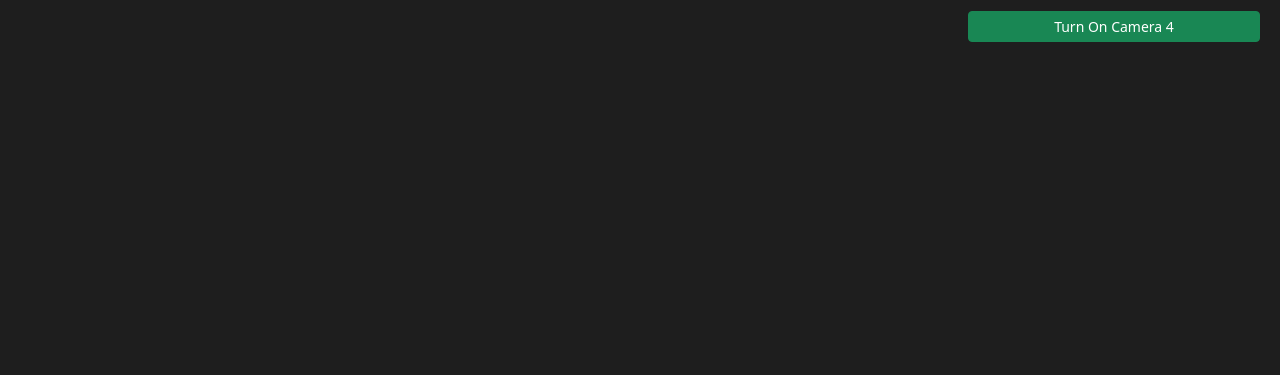
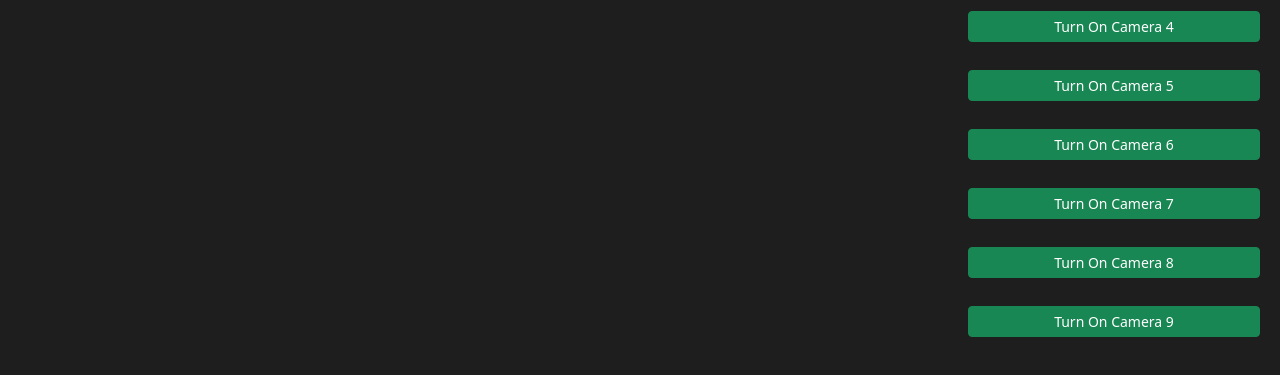
Before and after one commit to UOW-TronSoc/ARCh2026-BaseStation, a React (Vite) app in the folder basestationproject/frontend/: page /cameras in a window 1280 px wide. Shown: the part 405-780 px from the top of the page. Built offline with nearby package versions, Linux system fonts and the light colour scheme; no server answers.

Commit message:
added new cameras and updated views

```diff
--- a/basestationproject/frontend/src/pages/CameraFeed/CameraFeed.jsx
+++ b/basestationproject/frontend/src/pages/CameraFeed/CameraFeed.jsx
@@ -3,7 +3,7 @@ import "bootstrap/dist/css/bootstrap.min.css";
 import "./CameraFeed.css";
 
 const CameraFeed = () => {
-  const CAMERA_COUNT = 5;
+  const CAMERA_COUNT = 10;
   const [activeCameras, setActiveCameras] = useState(Array(CAMERA_COUNT).fill(false));
   const [imageSrcs, setImageSrcs] = useState(Array(CAMERA_COUNT).fill(""));
 
```
Also changed, not shown: 1 other file (tests, documents, lock files or other folders).
